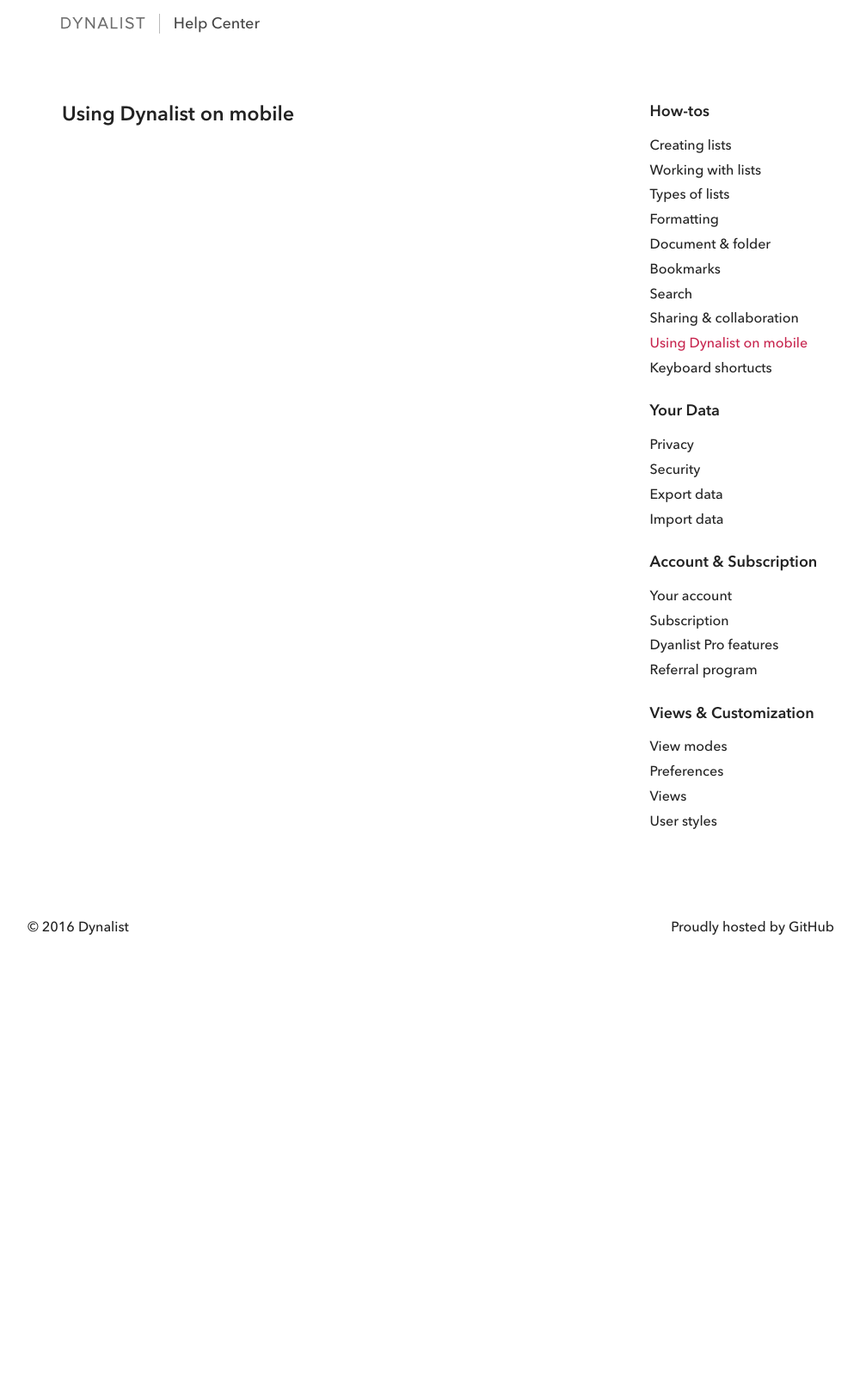
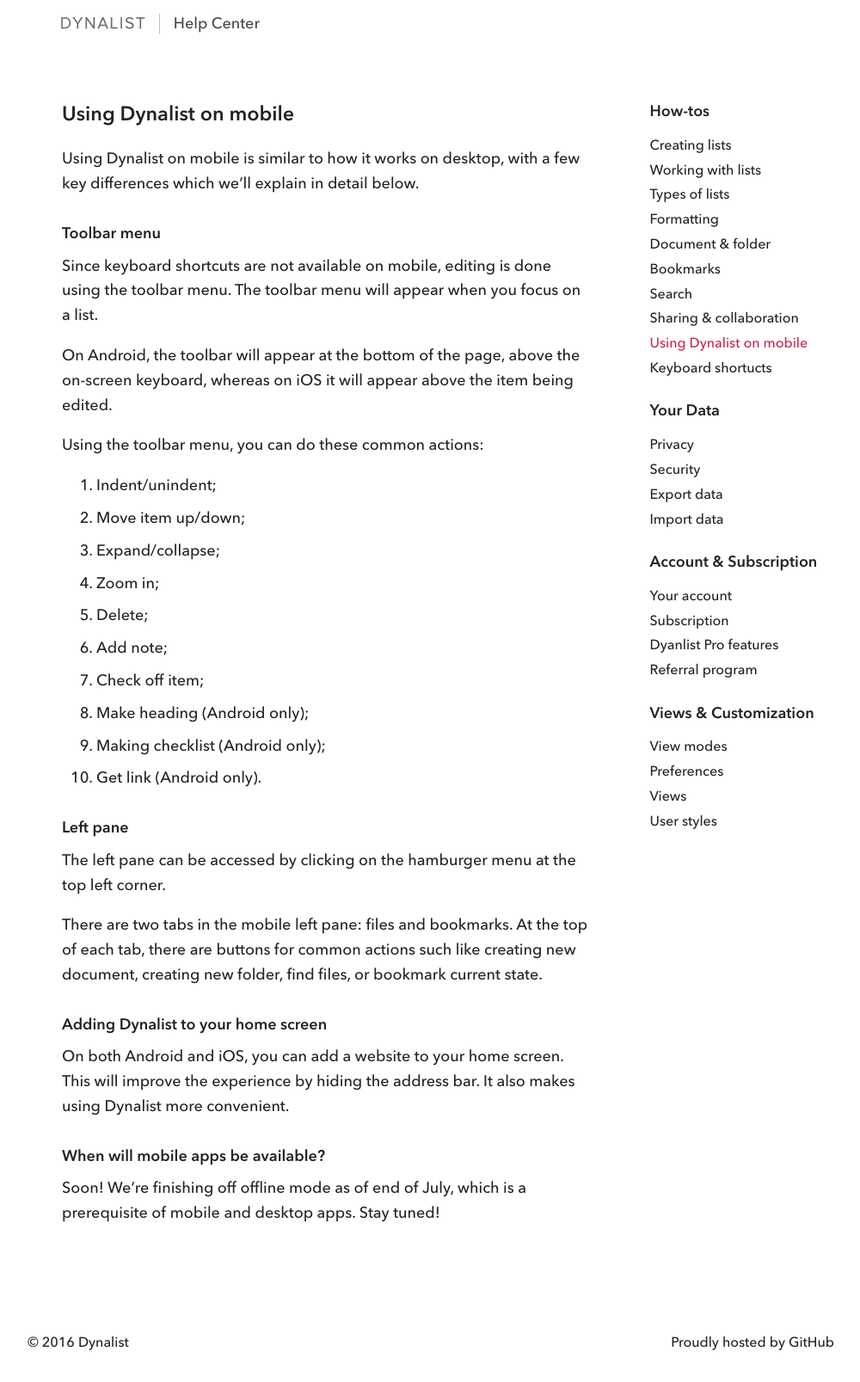
Before and after one commit to mdrain/dynalist-help, a Jekyll site: the page built from _articles/mobile.md, in a window 1280 px wide. Shown: the whole page at 86% size, without its empty margins (139-1139 px from the left). Built offline with Jekyll 4.4.1, drawn with Linux system fonts in a browser that asks for light colours; before the commit the page ends 1124 px from its top, so only the background shows below that.

Commit message:
Added mobile page

```diff
--- a/_articles/mobile.md
+++ b/_articles/mobile.md
@@ -3,3 +3,38 @@
 title: Using Dynalist on mobile
 permalink: /mobile/
 ---
+
+Using Dynalist on mobile is similar to how it works on desktop, with a few key differences which we'll explain in detail below.
+
+#### Toolbar menu
+
+Since keyboard shortcuts are not available on mobile, editing is done using the toolbar menu. The toolbar menu will appear when you focus on a list.
+
+On Android, the toolbar will appear at the bottom of the page, above the on-screen keyboard, whereas on iOS it will appear above the item being edited.
+
+Using the toolbar menu, you can do these common actions:
+
+1. Indent/unindent;
+2. Move item up/down;
+3. Expand/collapse;
+4. Zoom in;
+5. Delete;
+6. Add note;
+7. Check off item;
+8. Make heading (Android only);
+9. Making checklist (Android only);
+10. Get link (Android only).
+
+#### Left pane
+
+The left pane can be accessed by clicking on the hamburger menu at the top left corner.
+
+There are two tabs in the mobile left pane: files and bookmarks. At the top of each tab, there are buttons for common actions such like creating new document, creating new folder, find files, or bookmark current state.
+
+#### Adding Dynalist to your home screen
+
+On both Android and iOS, you can add a website to your home screen. This will improve the experience by hiding the address bar. It also makes using Dynalist more convenient.
+
+#### When will mobile apps be available?
+
+Soon! We're finishing off offline mode as of end of July, which is a prerequisite of mobile and desktop apps. Stay tuned!
```
